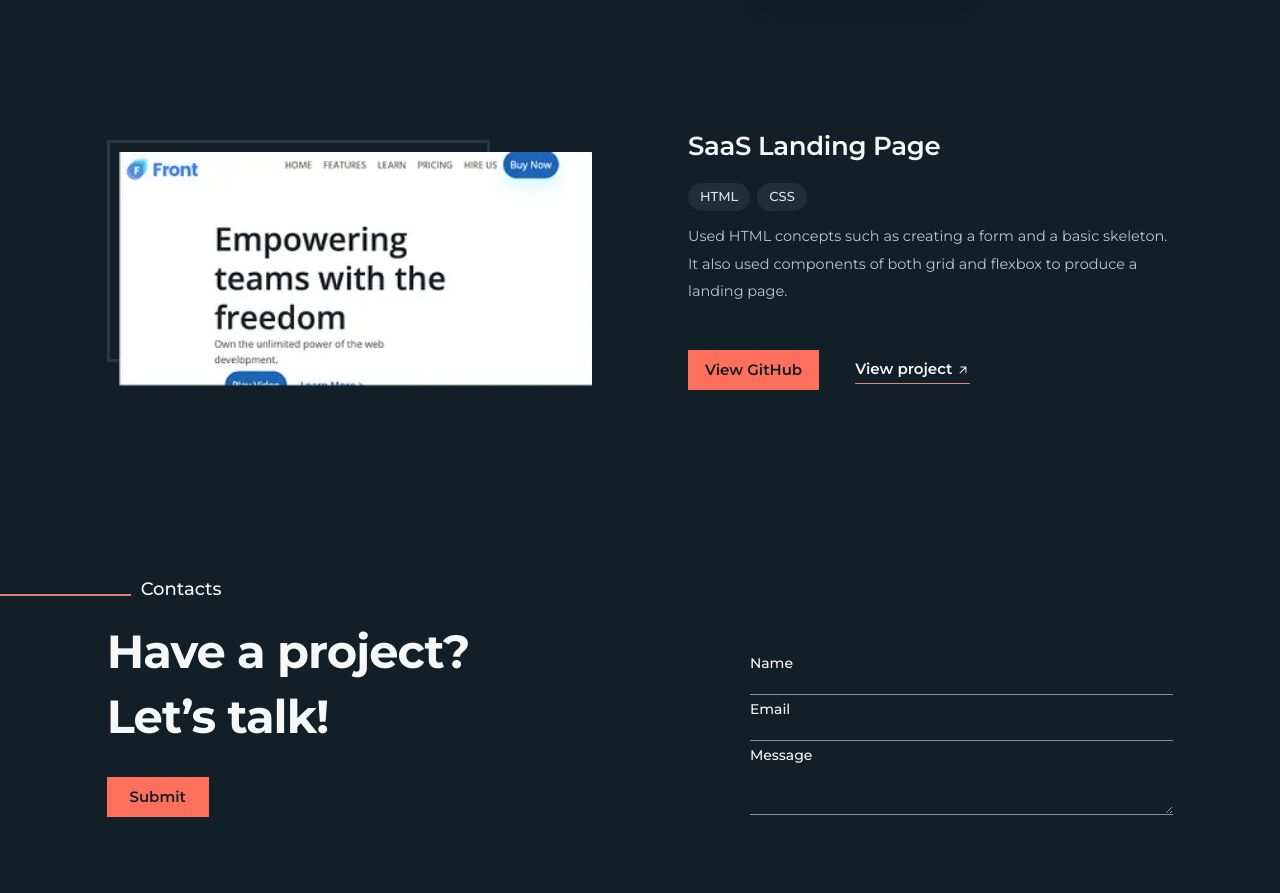
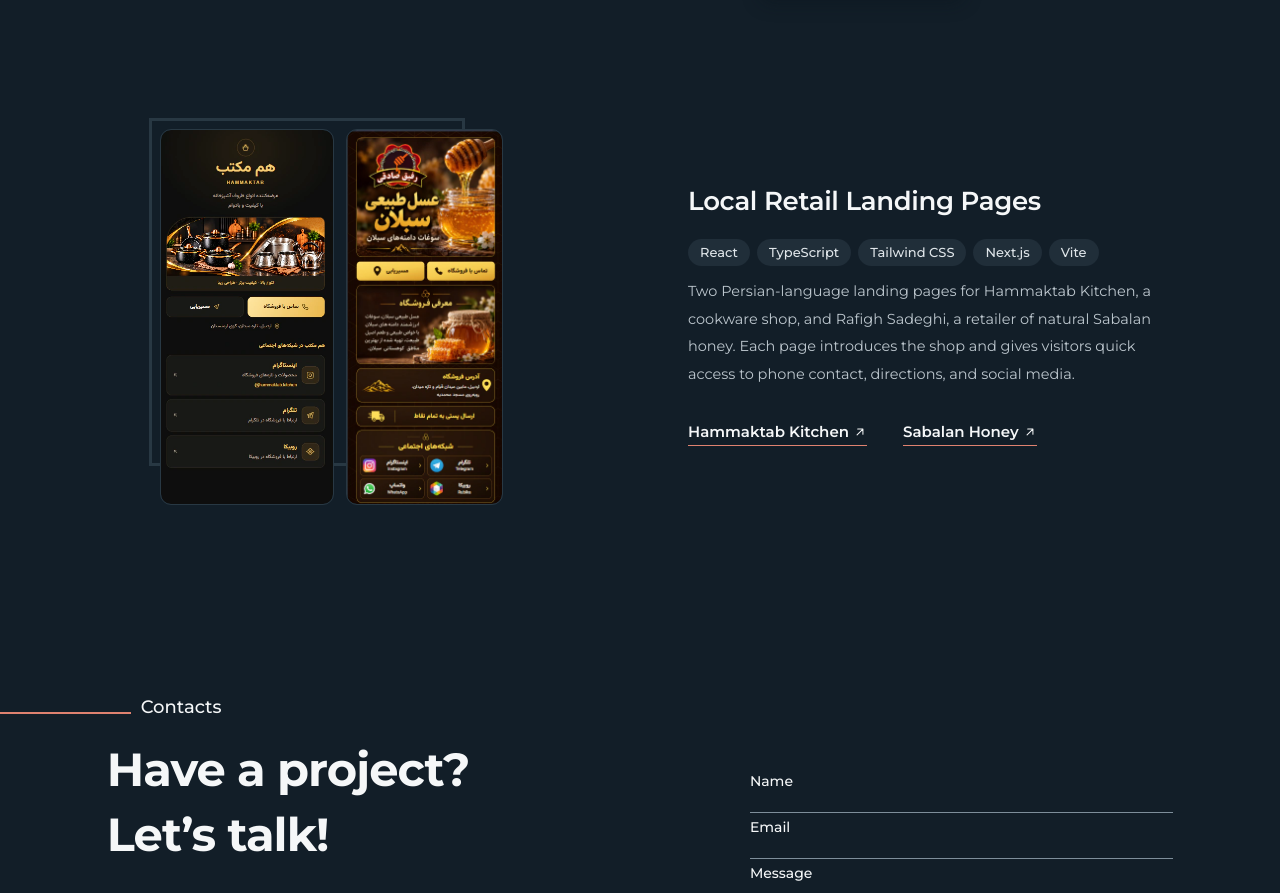
Before and after one commit to amir-rafigh/amir-rafigh-website, a Next.js app: page / in a window 1280 px wide. Shown: the part 2963-3856 px from the top of the page. Built offline with nearby package versions, Linux system fonts and the light colour scheme.

Commit message:
Add new portfolio images for Hammaktab Kitchen and Sabalan Honey; update project structure to support companion images and enhance layout with new CSS styles for paired projects.

```diff
--- a/src/app/globals.css
+++ b/src/app/globals.css
@@ -523,7 +523,8 @@ section[id] {
   inset-inline: 0 auto;
 }
 
-.project--stacked .project-copy {
+.project--stacked .project-copy,
+.project--paired .project-copy {
   align-self: center;
 }
 
@@ -555,6 +556,22 @@ section[id] {
   grid-column: 1 / 4;
   margin-block-start: 18px;
   box-shadow: 5px 5px 18px #0b131c66;
+}
+
+.project--paired .project-media {
+  width: min(100%, 400px);
+  justify-self: center;
+}
+
+.project-image-pair {
+  display: grid;
+  gap: clamp(8px, 2vw, 14px);
+}
+
+.project-image-pair img {
+  width: 100%;
+  border-radius: 10px;
+  outline: 1px solid var(--frame);
 }
 
 .contact {
--- a/src/app/page.tsx
+++ b/src/app/page.tsx
@@ -36,7 +36,22 @@ function ProjectTags({ items }: { items: string[] }) {
 }
 
 function ProjectPreview({ image, className }: { image: Project["image"]; className?: string }) {
-  const { overlay, alt, ...baseImage } = image;
+  const { overlay, companion, alt, ...baseImage } = image;
+
+  if (companion) {
+    const baseRatio = baseImage.width / baseImage.height;
+    const companionRatio = companion.width / companion.height;
+
+    return (
+      <div
+        className="project-image-pair"
+        style={{ gridTemplateColumns: `minmax(0, ${baseRatio}fr) minmax(0, ${companionRatio}fr)` }}
+      >
+        <Image {...baseImage} alt={alt} unoptimized />
+        <Image {...companion} alt={companion.alt} unoptimized />
+      </div>
+    );
+  }
 
   if (!overlay) {
     return <Image {...baseImage} alt={alt} unoptimized className={className} />;
@@ -51,13 +66,18 @@ function ProjectPreview({ image, className }: { image: Project["image"]; classNa
 }
 
 function ProjectRow({ project }: { project: Project }) {
+  let className = "project";
+  if (project.image.overlay) className += " project--stacked";
+  if (project.image.companion) className += " project--paired";
+
   return (
-    <article className={project.image.overlay ? "project project--stacked" : "project"} aria-labelledby={project.id}>
+    <article className={className} aria-labelledby={project.id}>
       <div className="project-copy">
         <h3 id={project.id}>{project.title}</h3>
         <ProjectTags items={project.technologies} />
         <p className="body-copy">{project.description}</p>
         <div className="project-actions">
+          {(!project.demoLinks?.length || project.repositoryUrl) && (
             <PortfolioAction
               href={project.repositoryUrl}
               className="button button-primary"
@@ -67,6 +87,14 @@ function ProjectRow({ project }: { project: Project }) {
             >
               <p>The repository link will be available when this sample project is replaced.</p>
             </PortfolioAction>
+          )}
+          {project.demoLinks?.length ? (
+            project.demoLinks.map(({ label, href }) => (
+              <a key={href} className="project-link" href={href}>
+                {label} <ArrowUpRight />
+              </a>
+            ))
+          ) : (
             <PortfolioAction
               href={project.demoUrl}
               className="project-link"
@@ -78,6 +106,7 @@ function ProjectRow({ project }: { project: Project }) {
               <ProjectTags items={project.technologies} />
               <p>{project.description}</p>
             </PortfolioAction>
+          )}
         </div>
       </div>
       <div className="project-media">
--- a/src/data/portfolio.ts
+++ b/src/data/portfolio.ts
@@ -10,9 +10,10 @@ export type Project = {
   title: string;
   technologies: string[];
   description: string;
-  image: PortfolioImage & { overlay?: PortfolioImage };
+  image: PortfolioImage & { overlay?: PortfolioImage; companion?: PortfolioImage };
   repositoryUrl: string;
   demoUrl: string;
+  demoLinks?: { label: string; href: string }[];
 };
 
 // Replace these values and the images in public/portfolio with your own.
@@ -119,18 +120,28 @@ export const projects: Project[] = [
     demoUrl: "",
   },
   {
-    id: "saas-landing-page",
-    title: "SaaS Landing Page",
-    technologies: ["HTML", "CSS"],
+    id: "retail-landing-pages",
+    title: "Local Retail Landing Pages",
+    technologies: ["React", "TypeScript", "Tailwind CSS", "Next.js", "Vite"],
     description:
-      "Used HTML concepts such as creating a form and a basic skeleton. It also used components of both grid and flexbox to produce a landing page.",
+      "Two Persian-language landing pages for Hammaktab Kitchen, a cookware shop, and Rafigh Sadeghi, a retailer of natural Sabalan honey. Each page introduces the shop and gives visitors quick access to phone contact, directions, and social media.",
     image: {
-      src: "/portfolio/saas-landing-page.webp",
-      alt: "Front landing page with the headline Empowering teams with the freedom",
-      width: 373,
-      height: 184,
+      src: "/portfolio/hammaktab-kitchen.webp",
+      alt: "Hammaktab Kitchen mobile landing page with cookware, directions, and contact links",
+      width: 342,
+      height: 747,
+      companion: {
+        src: "/portfolio/sabalan-honey.webp",
+        alt: "Rafigh Sadeghi mobile landing page with Sabalan honey, store details, and social links",
+        width: 314,
+        height: 754,
+      },
     },
     repositoryUrl: "",
     demoUrl: "",
+    demoLinks: [
+      { label: "Hammaktab Kitchen", href: "https://hammaktab-kitchen.ir/" },
+      { label: "Sabalan Honey", href: "https://asal-rafighsadeghi.ir/" },
+    ],
   },
 ];
```
Also changed, not shown: public/portfolio/hammaktab-kitchen.webp (added), public/portfolio/sabalan-honey.webp (added). Lines whose indentation alone changed are shown as unchanged.
